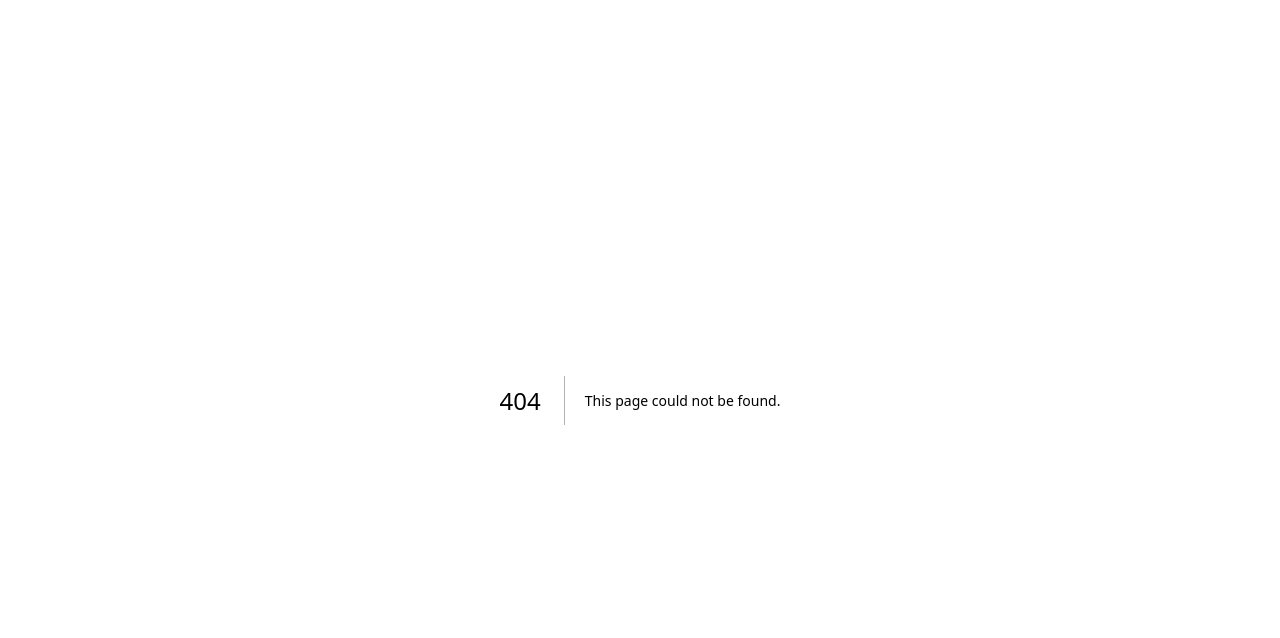
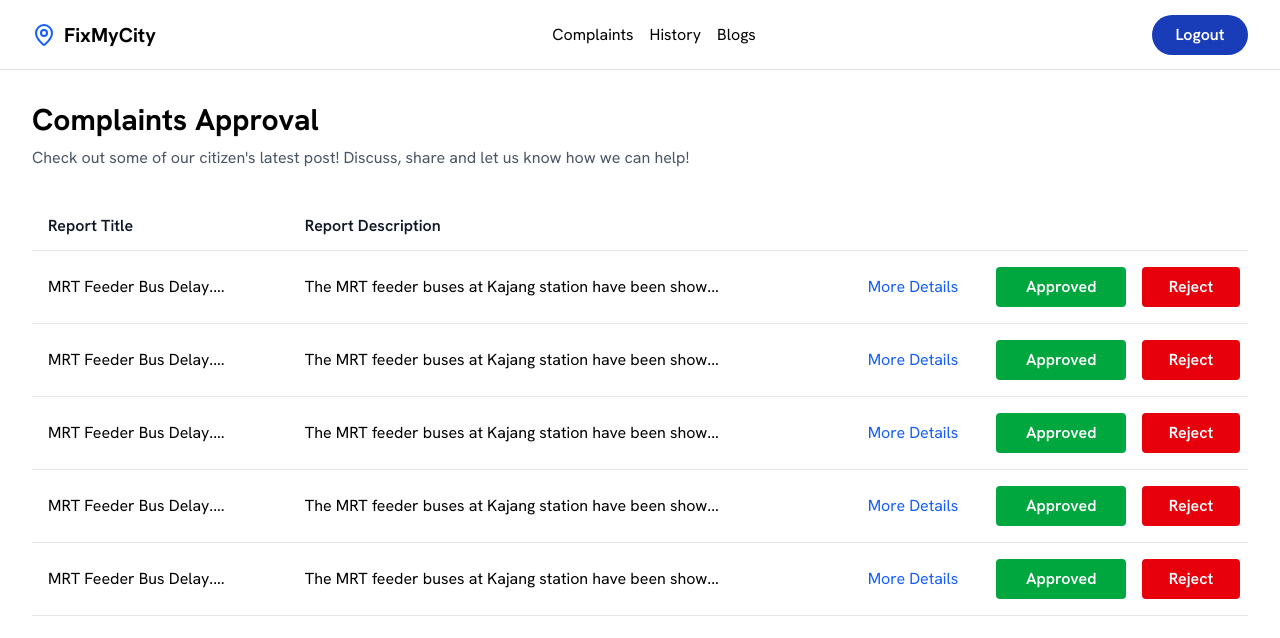
Before and after one commit to Tharshen2124/software-design-frontend, a Next.js app: page /admin/complaint-approval in a window 1280 px wide. Before the commit this address had no page. Shown: the top 638 px of the page. Built offline with nearby package versions, Linux system fonts and the light colour scheme; no server answers.

Commit message:
feat: create admin approval and more details static pages

```diff
--- /dev/null
+++ b/src/pages/admin/complaint-approval/[complaintID].jsx
@@ -0,0 +1,91 @@
+import DashboardLayout from "@/components/DashboardLayout"
+import { ArrowLeft, Calendar, ImageIcon } from "lucide-react"
+import { useRouter } from "next/router"
+
+export default function ComplaintDetails() {
+  const router = useRouter()
+  const { complaintID } = router.query
+
+  const handleBack = () => {
+    router.back()
+  }
+
+  const handleApprove = () => {
+    console.log("Complaint approved")
+    // Add logic to approve complaint
+  }
+
+  const handleReject = () => {
+    console.log("Complaint rejected")
+    // Add logic to reject complaint
+  }
+
+  return (
+      <DashboardLayout>
+        <button onClick={handleBack} className="flex items-center text-blue-600 mb-6 hover:underline">
+          <ArrowLeft className="w-5 h-5 mr-1" />
+          Back
+        </button>
+
+        {/* Complaint Details Card */}
+        <div className="max-w-4xl mx-auto border border-gray-200 rounded-lg p-8">
+          <h1 className="text-3xl font-bold mb-6">Complaint Details</h1>
+
+          {/* User Info */}
+          <div className="flex items-center mb-4">
+            <div className="w-10 h-10 rounded-full bg-green-800 flex items-center justify-center text-white font-medium mr-3">
+              T
+            </div>
+            <span className="font-medium">Timothy Faige</span>
+          </div>
+
+          {/* Submission Date */}
+          <div className="flex items-center mb-6 text-gray-600">
+            <Calendar className="w-5 h-5 mr-2" />
+            <span>
+              Submitted on: <span className="text-gray-500">29th May 2025, 6:00 pm</span>
+            </span>
+          </div>
+
+          {/* Action Buttons */}
+          <div className="grid grid-cols-2 gap-4 mb-8">
+            <button
+              onClick={handleApprove}
+              className="py-3 bg-green-600 hover:bg-green-700 active:outline-2 active:outline-green-400 text-white font-semibold rounded transition-colors"
+            >
+              Approved
+            </button>
+            <button
+              onClick={handleReject}
+              className="py-3 bg-red-600 hover:bg-red-700 active:outline-2 active:outline-red-400 text-white font-semibold rounded transition-colors"
+            >
+              Reject
+            </button>
+          </div>
+
+          {/* Divider */}
+          <hr className="border-gray-200 mb-6" />
+
+          {/* Complaint Title */}
+          <h2 className="text-2xl font-bold text-gray-800 mb-4">MRT Feeder Bus Delay by 2 hours everyday</h2>
+
+          {/* Complaint Description */}
+          <p className="text-gray-700 leading-relaxed mb-6">
+            The MRT feeder buses at Kajang station have been showing signs of strain lately, with long waiting times and
+            overcrowded conditions becoming more frequent, especially during peak hours. Commuters have expressed
+            frustration over inconsistent schedules and limited seating, often resulting in delays and discomfort during
+            their daily travel. Despite efforts to streamline the service, including the introduction of additional
+            buses during rush hours, the growing demand has outpaced these improvements. Regular users are calling for
+            better coordination between train arrivals and feeder bus departures, as well as clearer real-time updates
+            to help manage expectations and travel plans more effectively.
+          </p>
+
+          {/* Attached Image */}
+          <a href="#" className="flex items-center text-blue-600 hover:underline">
+            <ImageIcon className="w-5 h-5 mr-2" />
+            Attached Image
+          </a>
+        </div>
+    </DashboardLayout>
+  )
+}
--- /dev/null
+++ b/src/pages/admin/complaint-approval/index.jsx
@@ -0,0 +1,100 @@
+import DashboardLayout from "@/components/DashboardLayout"
+import { MapPin } from "lucide-react"
+
+export default function ComplaintApproval() {
+
+    // Sample data for complaints
+    const complaints = [
+        {
+            id: 1,
+            title: "MRT Feeder Bus Delay....",
+            description: "The MRT feeder buses at Kajang station have been show...",
+        },
+        {
+            id: 2,
+            title: "MRT Feeder Bus Delay....",
+            description: "The MRT feeder buses at Kajang station have been show...",
+        },
+        {
+            id: 3,
+            title: "MRT Feeder Bus Delay....",
+            description: "The MRT feeder buses at Kajang station have been show...",
+        },
+        {
+            id: 4,
+            title: "MRT Feeder Bus Delay....",
+            description: "The MRT feeder buses at Kajang station have been show...",
+        },
+        {
+            id: 5,
+            title: "MRT Feeder Bus Delay....",
+            description: "The MRT feeder buses at Kajang station have been show...",
+        },
+    ]
+
+    const handleApprove = (id) => {
+        console.log(`Approved complaint ${id}`)
+    }
+
+    const handleReject = (id) => {
+        console.log(`Rejected complaint ${id}`)
+    }
+
+    const handleViewDetails = (id) => {
+        console.log(`Viewing details for complaint ${id}`)
+    }
+
+  return (
+    <DashboardLayout>
+    <main className="">
+        <h1 className="text-3xl font-bold mb-2">Complaints Approval</h1>
+        <p className="text-gray-600 mb-8">
+          Check out some of our citizen's latest post! Discuss, share and let us know how we can help!
+        </p>
+
+        {/* Complaints Table */}
+        <div className="overflow-x-auto">
+          <table className="w-full border-collapse">
+            <thead>
+              <tr className="border-b border-gray-200">
+                <th className="text-left py-3 px-4 font-semibold text-gray-900">Report Title</th>
+                <th className="text-left py-3 px-4 font-semibold text-gray-900">Report Description</th>
+                <th className="text-center py-3 px-4"></th>
+                <th className="text-center py-3 px-4" colSpan={2}></th>
+              </tr>
+            </thead>
+            <tbody>
+              {complaints.map((complaint) => (
+                <tr key={complaint.id} className="border-b border-gray-200">
+                  <td className="py-4 px-4">{complaint.title}</td>
+                  <td className="py-4 px-4">{complaint.description}</td>
+                  <td className="py-4 px-4 text-center">
+                    <button onClick={() => handleViewDetails(complaint.id)} className="text-blue-600 hover:underline">
+                      More Details
+                    </button>
+                  </td>
+                  <td className="py-4 px-2">
+                    <button
+                      onClick={() => handleApprove(complaint.id)}
+                      className="w-full py-2 px-4 bg-green-600 hover:bg-green-700 active:outline-2 active:outline-green-400 text-white font-semibold rounded transition-colors"
+                    >
+                      Approved
+                    </button>
+                  </td>
+                  <td className="py-4 px-2">
+                    <button
+                      onClick={() => handleReject(complaint.id)}
+                      className="w-full py-2 px-4 bg-red-600 hover:bg-red-700 active:outline-2 active:outline-red-400  text-white font-semibold rounded transition-colors"
+                    >
+                      Reject
+                    </button>
+                  </td>
+                </tr>
+              ))}
+            </tbody>
+          </table>
+        </div>
+      </main>
+    </DashboardLayout>
+  )
+}
```
